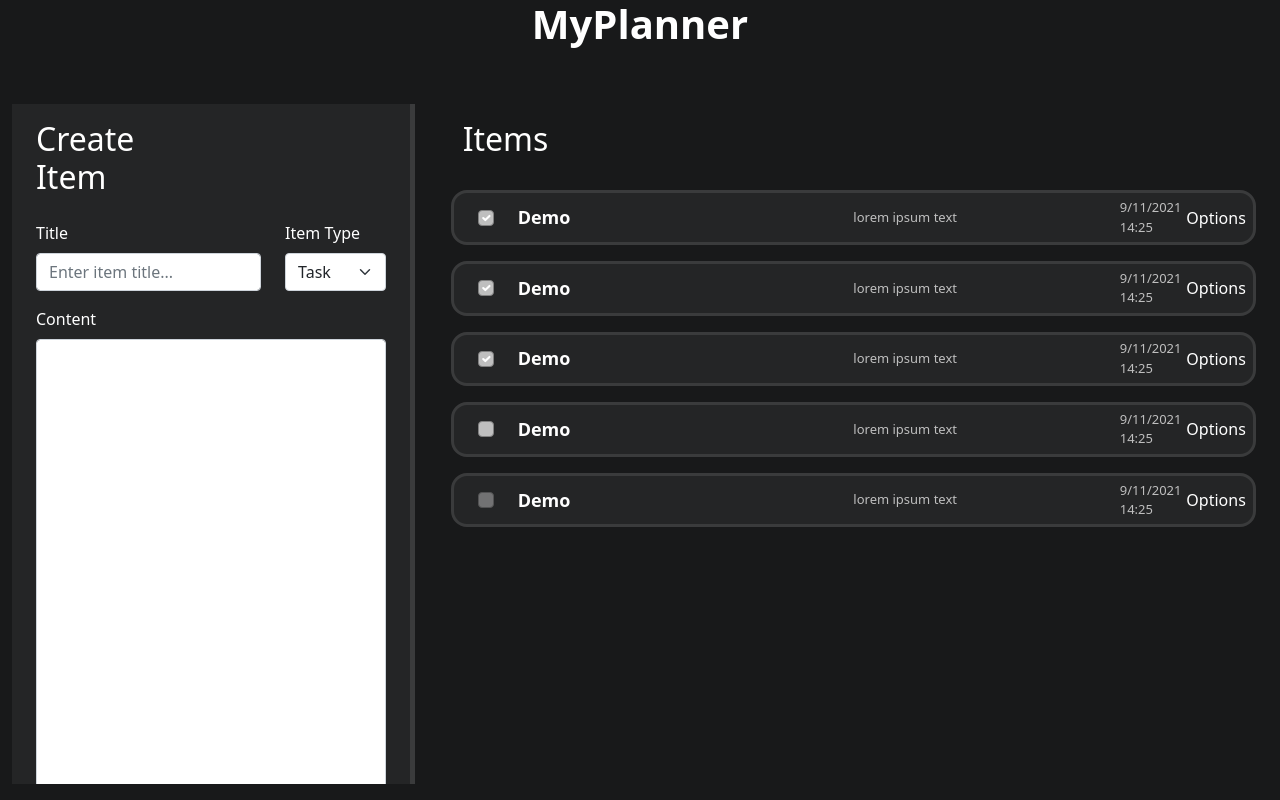
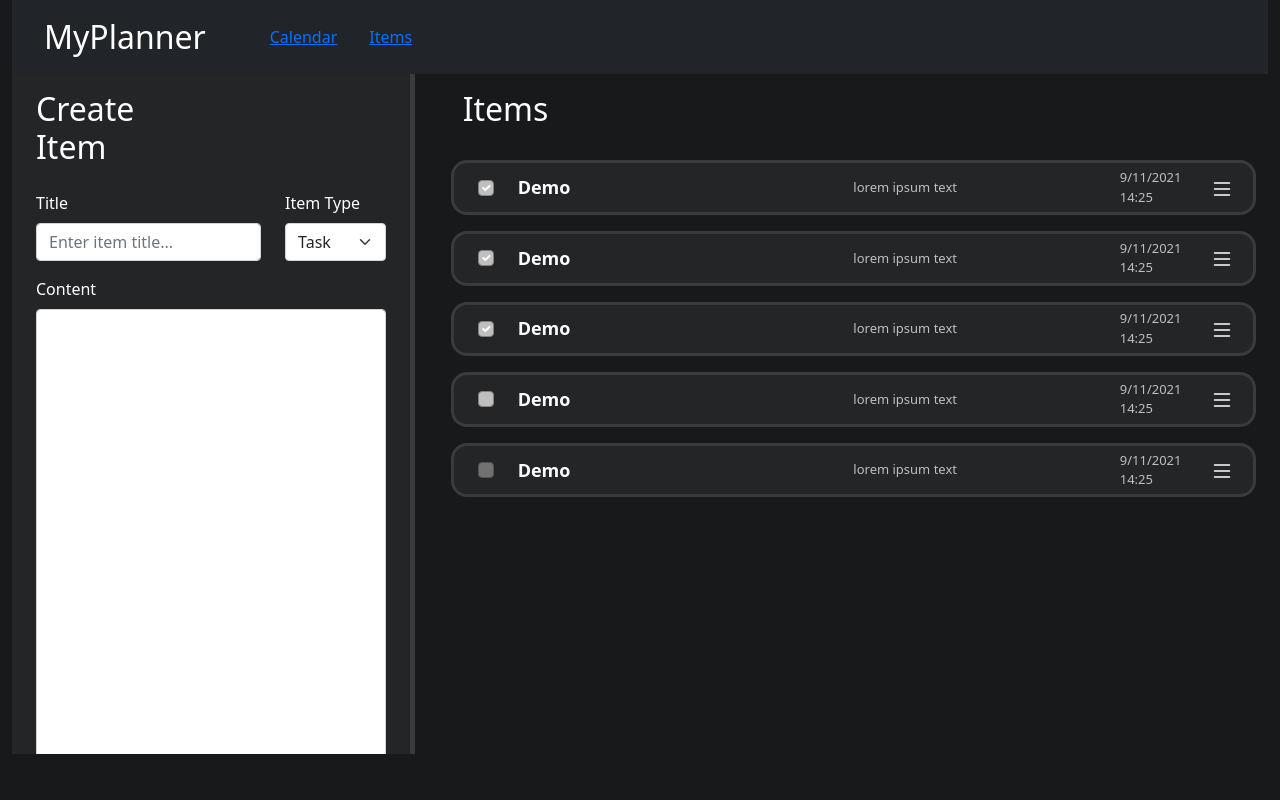
Before and after one commit to mmashh/myplanner, a React (Create React App) app in the folder myplanner/client/: page /items in a window 1280 px wide. Built offline with nearby package versions, Linux system fonts and the light colour scheme.

Commit message:
add server routing; navbar

```diff
--- a/myplanner/client/package.json
+++ b/myplanner/client/package.json
@@ -7,7 +7,9 @@
     "jquery": "^3.6.0",
     "react": "^17.0.2",
     "react-bootstrap": "^2.0.2",
+    "react-bootstrap-icons": "^1.6.1",
     "react-dom": "^17.0.2",
+    "react-router-dom": "^6.0.2",
     "react-scripts": "4.0.3"
   },
   "scripts": {
--- a/myplanner/client/src/App.js
+++ b/myplanner/client/src/App.js
@@ -1,28 +1,49 @@
 import React from 'react';
 import Items from './Items.js';
+import {
+  BrowserRouter as Router,
+  Route,
+  Routes,
+  Link
+} from 'react-router-dom';
 import {
   Container,
   Row,
   Col,
-  Tabs,
-  Tab
+  Navbar,
+  Nav
 } from 'react-bootstrap';
-
 
 function App() {
   return (
-    <>
+    <Router>
       <Container id="app-container" fluid>
-            <Row md={3} id="app-header">
+          <Row md={3} id="app-navbar">
             <Col md={12}>
-                <h1>MyPlanner</h1>
+              <Navbar bg="dark" variant="dark" expand="md">
+                <Navbar.Brand>
+                  <span id="app-navbar-header">MyPlanner</span>
+                </Navbar.Brand>
+                <Navbar.Toggle aria-controls="app-navbar-toggle" />
+                <Navbar.Collapse id="app-navbar-toggle">
+                  <Nav.Link>
+                    <Link to="/calendar">Calendar</Link>
+                  </Nav.Link>
+                  <Nav.Link>
+                    <Link to="/items">Items</Link>
+                  </Nav.Link>
+                </Navbar.Collapse>
+              </Navbar>
             </Col>
           </Row>
           <Row md={9}>
-              <Items></Items>
+            <Routes>
+              <Route path="/items" element={<Items/>}/>
+              <Route path="/calendar" element={<div>calendar</div>}/> {/* TODO */}
+            </Routes>
           </Row>
       </Container>
-    </>
+    </Router>
   );
 }
 
--- a/myplanner/client/src/components/Itemlist.js
+++ b/myplanner/client/src/components/Itemlist.js
@@ -3,8 +3,10 @@ import {
   Container,
   Row,
   Col,
-  Form
+  Form,
+  Dropdown
 } from 'react-bootstrap';
+import { List } from 'react-bootstrap-icons';
 import itemsApi from '../utils/itemsApi';
 
 function Itemlist(props) {
@@ -14,12 +16,34 @@ function Itemlist(props) {
     props.updateStateCallback();
   }
 
+  function deleteItemHandler(item) {
+    if (window.confirm(`Are you sure you want to delete this ${item.item_type.toLowerCase()}?`)) {
+      itemsApi.deleteItem(item.item_id);
+      props.updateStateCallback();
+    }
+  }
+
   function itemCheckbox(item) {
     if (item.item_type === "TASK") {
       return <Form.Check type="checkbox" onChange={(e) => markCompleteHandler(e,item.item_id)} checked={item.is_complete === "TRUE"}/>
     } else {
       return <Form.Check type="checkbox" onChange={(e) => markCompleteHandler(e,item.item_id)} checked={false} disabled={true}/>
     }
+  }
+
+  function ItemOption(item) {
+    return (
+      <Dropdown align="start">
+        <Dropdown.Toggle as="a">
+          <List className="itemlist-item-expand mx-4"></List>
+        </Dropdown.Toggle>
+        <Dropdown.Menu>
+          <Dropdown.Item>View</Dropdown.Item>
+          <Dropdown.Item>Edit</Dropdown.Item>
+          <Dropdown.Item onClick={()=> deleteItemHandler(item)}>Delete</Dropdown.Item>
+        </Dropdown.Menu>
+      </Dropdown>
+    );
   }
 
   return (
@@ -46,7 +70,7 @@ function Itemlist(props) {
                       <span className="itemlist-item-datecreated">{item.date_created}</span>
                     </Col>
                     <Col md={1} className="itemlist-item-actions">
-                      Options
+                      {ItemOption(item)}
                     </Col>
                   </Row>
                 </div>
--- a/myplanner/client/src/stylesheets/items.css
+++ b/myplanner/client/src/stylesheets/items.css
@@ -1,5 +1,6 @@
 #itemlist, #itemcreate {
   overflow-y: auto;
+  overflow-x:hidden;
   display: flex;
   height: 85vh;
 }
@@ -43,6 +44,7 @@
   color: var(--primary-font);
   text-overflow:ellipsis;
 }
+
 .itemlist-item-body, .itemlist-item-datecreated {
   font-size:small;
   color: var(--secondary-font);
@@ -58,3 +60,17 @@
   background-color: var(--secondary-font);
   border: 1px solid gray;
 }
+
+.itemlist-item-expand {
+  color: var(--primary-font);
+  font-size:1.5em;
+  cursor: pointer;
+}
+
+.itemlist-item-actions .dropdown-toggle::after {
+  display: none;
+}
+
+.itemlist-item-actions .dropdown-menu {
+  right: 0;
+}
--- a/myplanner/client/src/stylesheets/style.css
+++ b/myplanner/client/src/stylesheets/style.css
@@ -27,13 +27,9 @@ body {
   height: 80vh;
 }
 
-#app-header {
-  text-align: center;
-  margin-bottom: 3em;
-}
-
-h1 {
-  font-weight: bold;
+#app-navbar-header {
+  font-size: xx-large;
+  padding: 0 1em 0 1em;
 }
 
 /* For development purposes only */
--- a/myplanner/client/src/utils/itemsApi.js
+++ b/myplanner/client/src/utils/itemsApi.js
@@ -86,10 +86,18 @@ function newItem(item) {
     });
   }
 
+  function deleteItem(item_id) {
+    sampleData.items = sampleData.items.filter(function(item){
+      return item.item_id !== item_id;
+    });
+    return { message: "item successfully deleted" }
+  }
+
   var itemsApi = {
     "getAllItems": getAllItems,
     "getItem": getItem,
     "newItem": newItem,
+    "deleteItem": deleteItem,
     "markComplete": markComplete
   };
 
```
Also changed, not shown: 2 other files (tests, documents, lock files or other folders). Lines whose indentation alone changed are shown as unchanged.
